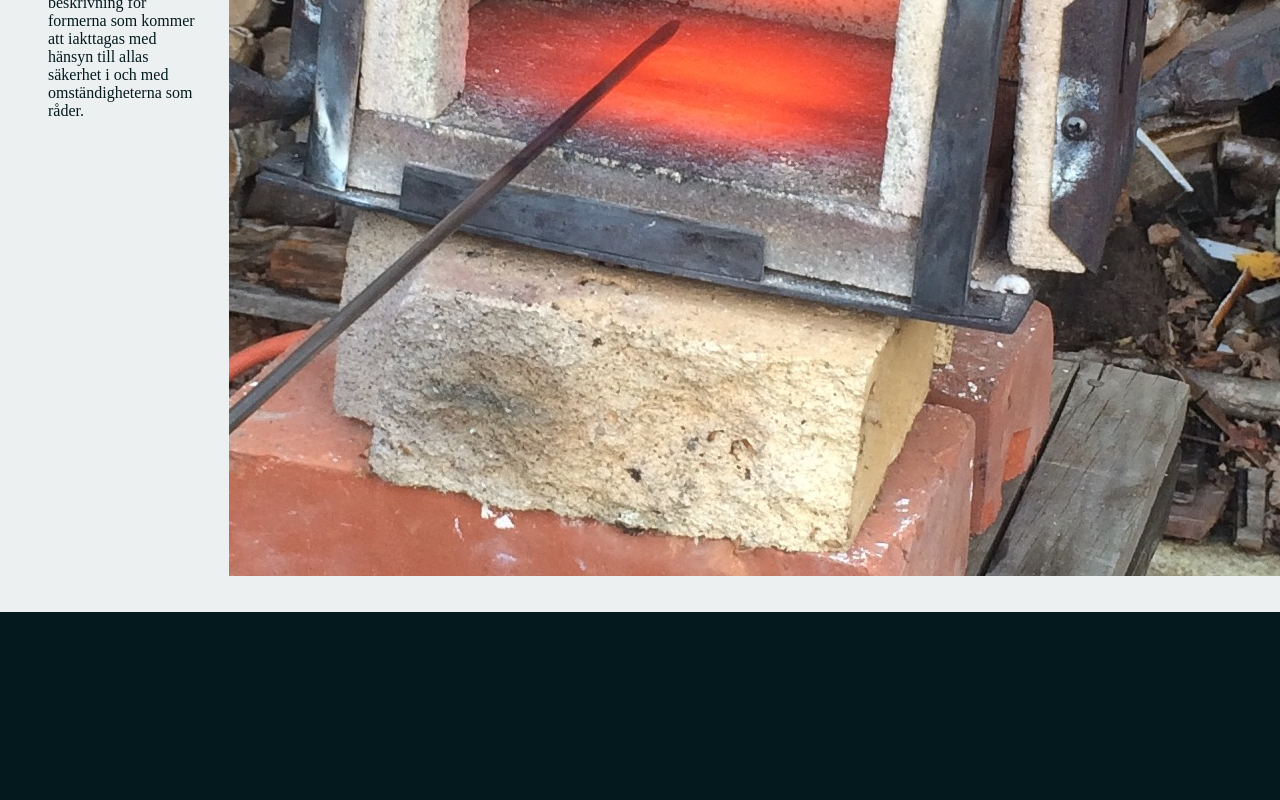
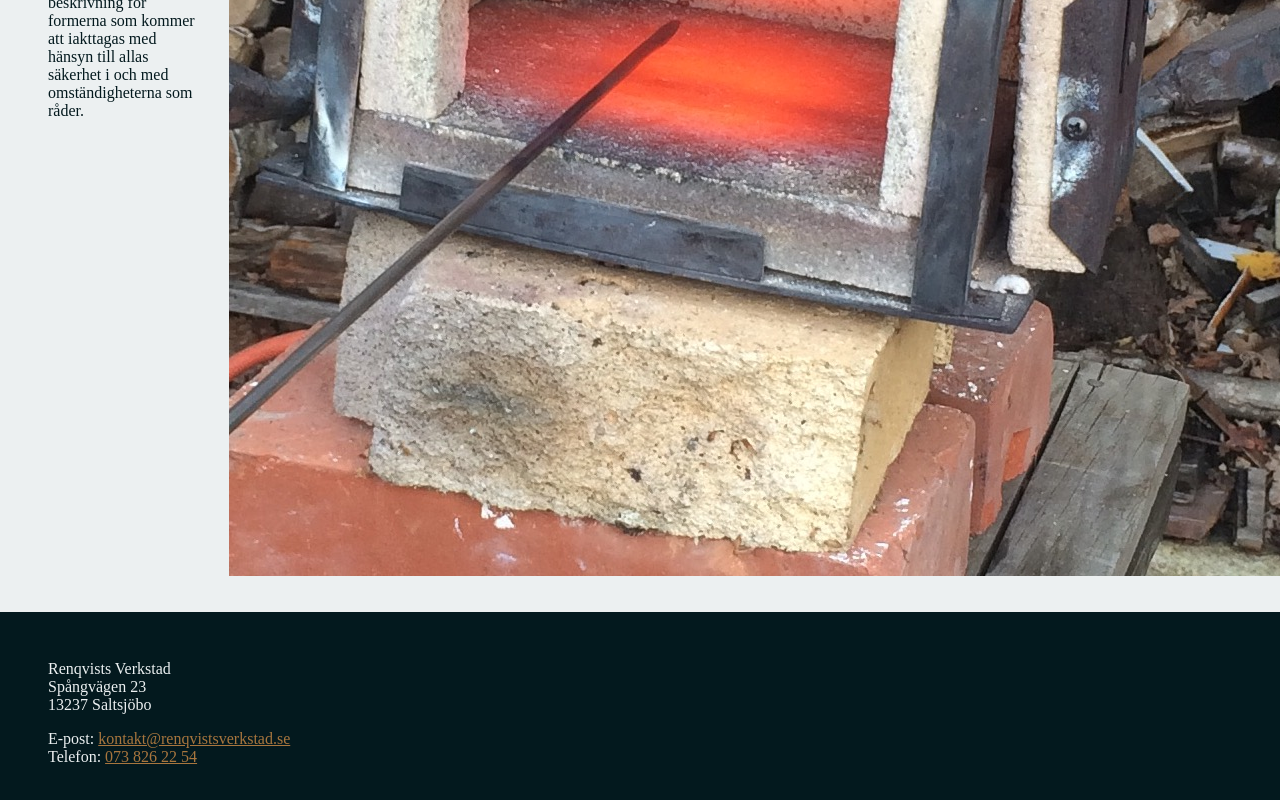
Before and after one commit to LeoDanielsson/renqvistsverkstad, a Next.js app: page /program in a window 1280 px wide. Shown: the part 7223-8023 px from the top of the page. Before the commit the page ends 7835 px from the top, so only its background shows below. Built offline with nearby package versions, Linux system fonts and the light colour scheme; what typography would draw is missing.

Commit message:
add footer

```diff
--- /dev/null
+++ b/components/footer.js
@@ -0,0 +1,36 @@
+import Container from './container';
+import styled from 'styled-components';
+import { white } from '../colors';
+
+const Wrapper = styled.footer`
+  color: ${white};
+  address {
+    font-style: normal;
+  }
+`;
+
+const Footer = () => (
+  <Wrapper>
+    <Container>
+      <address>
+        <p>
+          Renqvists Verkstad
+          <br />
+          Spångvägen 23
+          <br />
+          13237 Saltsjöbo
+        </p>
+        <p>
+          E-post:{' '}
+          <a href='mailto:kontakt@renqvistsverkstad.se'>
+            kontakt@renqvistsverkstad.se
+          </a>
+          <br />
+          Telefon: <a href='tel:+46738262254'>073 826 22 54</a>
+        </p>
+      </address>
+    </Container>
+  </Wrapper>
+);
+
+export default Footer;
--- a/components/layout.js
+++ b/components/layout.js
@@ -2,6 +2,7 @@ import Head from 'next/head';
 import Header from './header';
 import GlobalStyle from './globalStyle';
 import Container from './container';
+import Footer from './footer';
 
 const Layout = ({ title, children }) => (
   <div>
@@ -16,6 +17,7 @@ const Layout = ({ title, children }) => (
     </Head>
     <Header />
     <main>{children}</main>
+    <Footer />
   </div>
 );
 
```
